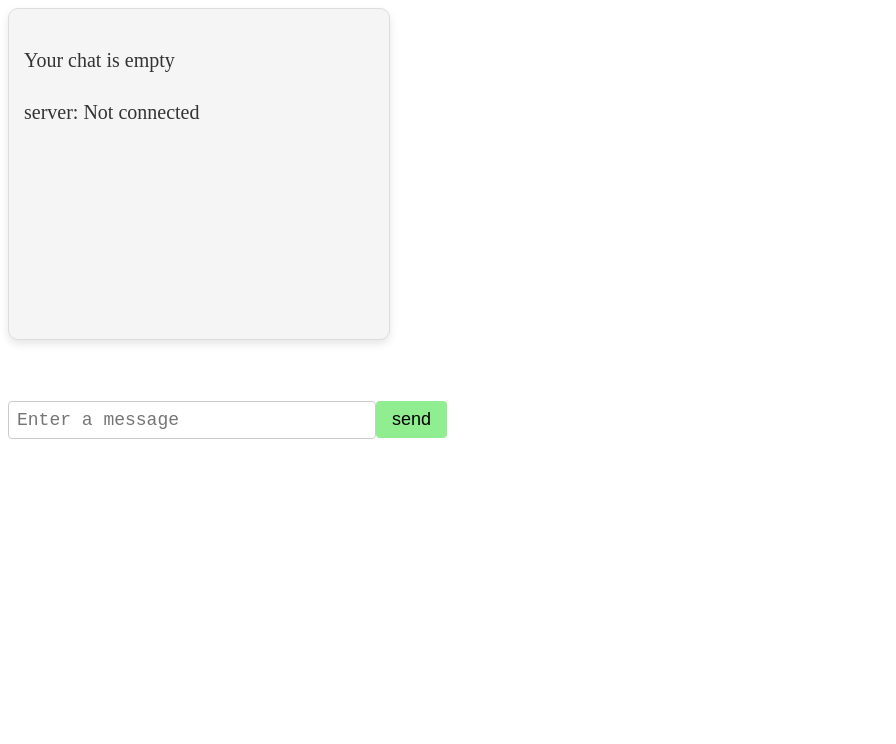
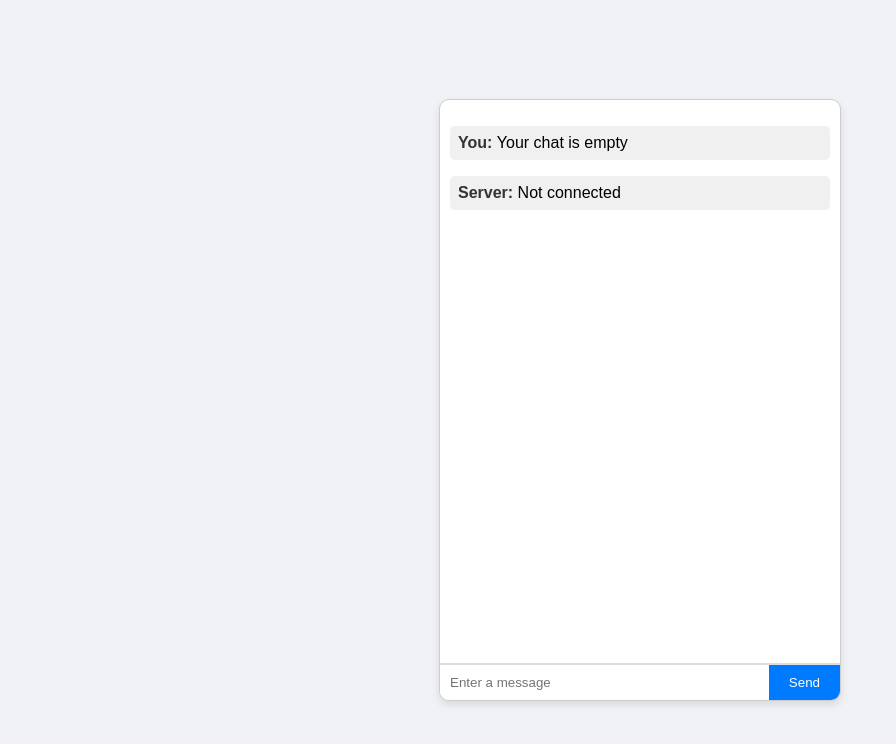
Before and after one commit to Sudhir0302/Chat-Application, a React (Create React App) app: page / in a window 1280 px wide. Shown: the top 744 px of the page, without its empty margins (0-896 px from the left). Built offline with nearby package versions, Linux system fonts and the light colour scheme.

Commit message:
Added message and messageInput component and improved styles

```diff
--- a/src/App.css
+++ b/src/App.css
@@ -1,49 +1,67 @@
+/* General styling */
+body {
+    font-family: Arial, sans-serif;
+    background-color: #f0f2f5;
+    display: flex;
+    justify-content: center;
+    align-items: center;
+    height: 100vh;
+    margin: 0;
+}
+
+.main {
+    width: 400px;
+    height: 600px;
+    border: 1px solid #ccc;
+    border-radius: 10px;
+    background-color: white;
+    display: flex;
+    flex-direction: column;
+    overflow: hidden;
+    box-shadow: 0 4px 8px rgba(0, 0, 0, 0.1);
+}
+
 .display {
-    background-color: #f5f5f5;
-    width: 100%;
-    max-width: 350px;
-    height: 300px;
-    font-size: 20px;
-    padding: 15px;
-    border-radius: 10px;
-    box-shadow: 0 4px 8px rgba(0, 0, 0, 0.1);
+    flex: 1;
+    padding: 10px;
     overflow-y: auto;
-    border: 1px solid #ddd;
-    margin-bottom: 15px;
+    border-bottom: 1px solid #ddd;
+}
+
+.message {
+    padding: 8px;
+    margin-bottom: 10px;
+    border-radius: 5px;
+    background-color: #f1f0f0;
+}
+
+.message strong {
     color: #333;
-    line-height: 1.6;
+}
+
+.message-input {
+    display: flex;
+    border-top: 1px solid #ddd;
 }
 
 .input {
-    width: 350px;
-    font-family: 'Courier New', Courier, monospace;
-    font-size: 18px;
-    padding: 8px;
-    margin-top: 10px;
-    border: 1px solid #ccc;
-    border-radius: 4px;
-    transition: background-color 0.3s, font-size 0.3s;
-}
-
-.input:hover,
-.input:focus {
-    background-color: #e0e0e0;
-    color: black;
-    font-size: 20px;
+    flex: 1;
+    padding: 10px;
+    border: none;
+    border-radius: 0;
     outline: none;
 }
 
 .send {
-    font-size: 18px;
-    background-color: lightgreen;
-    padding: 8px 16px;
-    margin-top: 10px;
+    padding: 10px 20px;
+    background-color: #007bff;
+    color: white;
     border: none;
-    border-radius: 4px;
     cursor: pointer;
-    transition: background-color 0.3s;
+    border-radius: 0;
+    transition: background-color 0.3s ease;
 }
 
 .send:hover {
-    background-color: rgb(22, 153, 22);
+    background-color: #0056b3;
 }
--- a/src/Chatspace.js
+++ b/src/Chatspace.js
@@ -1,49 +1,41 @@
-import React, { useState } from 'react'
+import React, { useState } from 'react';
 import "./App.css";
+import MessageInput from './MessageInput';
+import Message from './Message';
 
 const Chatspace = () => {
-    const [Msg,setMsg]=useState('')
-    const [Servermsg,setServermsg]=useState(['Not connected'])
-    const [Submittedmsg,setSubmittedmsg]=useState(['Your chat is empty'])
-    function handleSubmit(e)
-    {
-        e.preventDefault()
-        if(Submittedmsg[0]==='Your chat is empty'){
-            setSubmittedmsg([Msg])
-            setMsg('')
-        }else{
+    const [Msg, setMsg] = useState('');
+    const [Servermsg, setServermsg] = useState(['Not connected']);
+    const [Submittedmsg, setSubmittedmsg] = useState(['Your chat is empty']);
+
+    function handleSubmit(e) {
+        e.preventDefault();
+        if (Submittedmsg[0] === 'Your chat is empty') {
+            setSubmittedmsg([Msg]);
+            setMsg('');
+        } else {
             setSubmittedmsg([...Submittedmsg, Msg]);
-            setMsg('')
+            setMsg('');
         }
     }
-    let sender=""
-    if(Submittedmsg[0]!=='Your chat is empty'){
-        sender="Sender: "
-    }
-    let server="server: "
+
     return (
-    <div className='main'>
-        <div className='display'>
-            {Submittedmsg.map((msg, index) => (
-                <>
-                <p key={index}>{sender}{msg}</p>
-                {Servermsg.map((msg, index) => (
-                    <p key={index}>{server}{msg}</p>
+        <div className='main'>
+            <div className='display'>
+                {Submittedmsg.map((msg, index) => (
+                    <div key={index}>
+                        <Message sender="You" msg={msg} />
+                        <Message sender="Server" msg={Servermsg[0]} />
+                    </div>
                 ))}
-                </>
-            ))}
-        </div><br></br><br></br>
-        <form onSubmit={handleSubmit}>
-            <input className='input'
-                type='text'
-                placeholder='Enter a message'
-                value={Msg}
-                onChange={(e)=>setMsg(e.target.value)}
+            </div>
+            <MessageInput
+                Msg={Msg}
+                setMsg={setMsg}
+                handleSubmit={handleSubmit}
             />
-            <button className="send" type='submit'>send</button>
-        </form>
-    </div>
-  )
+        </div>
+    )
 }
 
-export default Chatspace
+export default Chatspace;
--- /dev/null
+++ b/src/Message.js
@@ -0,0 +1,12 @@
+import React from 'react';
+import "./App.css";
+
+const Message = ({ sender, msg }) => {
+    return (
+        <p className="message">
+            <strong>{sender}: </strong>{msg}
+        </p>
+    );
+}
+
+export default Message;
--- /dev/null
+++ b/src/MessageInput.js
@@ -0,0 +1,19 @@
+import React from 'react';
+import "./App.css";
+
+const MessageInput = ({ Msg, setMsg, handleSubmit }) => {
+    return (
+        <form onSubmit={handleSubmit} className="message-input">
+            <input     //input text box
+                className='input'
+                type='text'
+                placeholder='Enter a message'
+                value={Msg}
+                onChange={(e) => setMsg(e.target.value)}
+            />
+            <button className="send" type='submit'>Send</button>
+        </form>
+    );
+}
+
+export default MessageInput;
```
